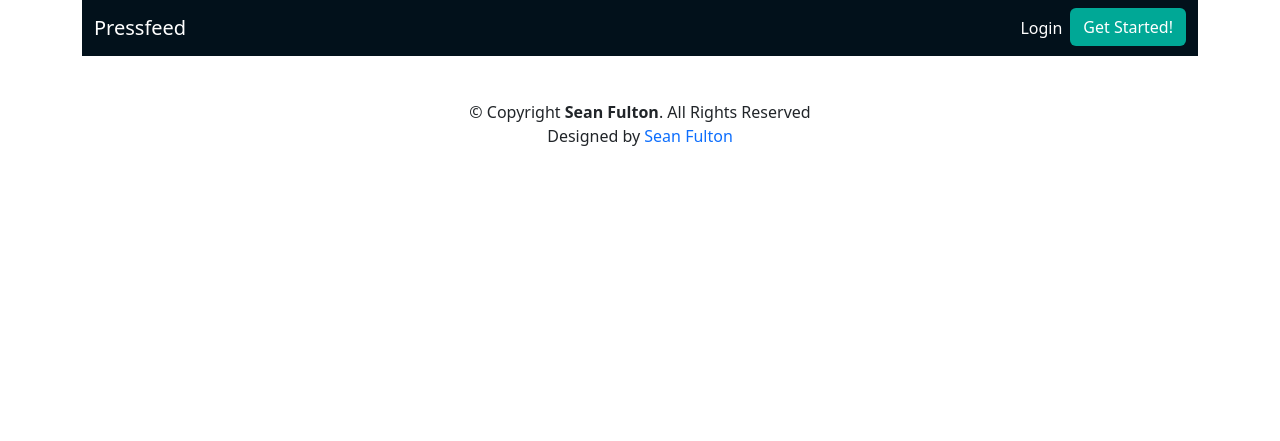
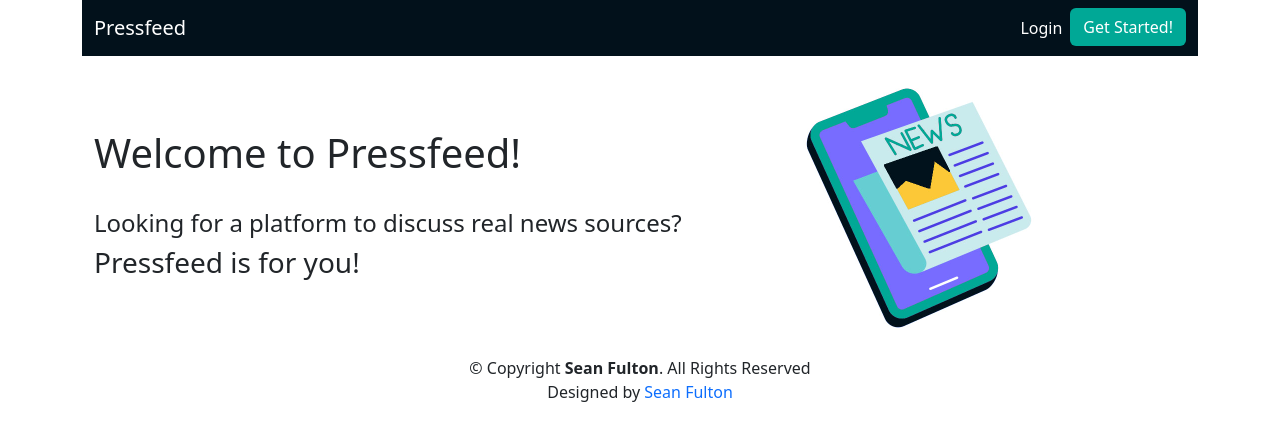
Before and after one commit to sean-fulton/Pressfeed, a Django app: page / in a window 1280 px wide. Shown: the top 441 px of the page. Run offline with Django 4.2, Linux system fonts and the light colour scheme; parts of the project's set-up code (start-up, migrations or seed data) failed here and were passed over.

Commit message:
added top card to home page

```diff
--- a/pressfeed/news/templates/newsfeed.html
+++ b/pressfeed/news/templates/newsfeed.html
@@ -10,7 +10,7 @@
         <div class="col-sm-6 col-md-4 col-lg-3">
             <div class="card" style="height: 380px;">
                 {% load static %}
-                <img class="card-img-top" src="{{ article.thumbnail_url }}" style="height: 150px; object-fit: cover;" onerror="this.onerror=null; this.src='{% static 'err-splash.jpg' %}'">
+                <img class="card-img-top" src="{{ article.thumbnail_url }}" style="height: 150px; object-fit: cover;" onerror="this.onerror=null; this.src='{% static 'img/err-splash.jpg' %}'">
                 <div class="card-body d-flex flex-column" style="height: 100%;">
                     <h6 class="card-title">{{ article.title|truncatewords:12 }}</h6>
                     <p> {{article.source}} </p>
--- a/pressfeed/news/templates/testfeed.html
+++ b/pressfeed/news/templates/testfeed.html
@@ -9,7 +9,7 @@
         <div class="col-sm">
             <div class="card" style="width: 18rem; height: 380px;">
                 {% load static %}
-                <img class="card-img-top" src="{{ article.thumbnail_url }}" style="height: 150px; object-fit: cover;" onerror="this.onerror=null; this.src='{% static 'err-splash.jpg' %}'">
+                <img class="card-img-top" src="{{ article.thumbnail_url }}" style="height: 150px; object-fit: cover;" onerror="this.onerror=null; this.src='{% static 'img/err-splash.jpg' %}'">
                 <div class="card-body d-flex flex-column" style="height: 100%;">
                     <h5 class="card-title">{{ article.title|truncatewords:10 }}</h5>
 <!--                    {% if article.published_at.date == now.date %}-->
--- a/pressfeed/pressfeed/templates/base.html
+++ b/pressfeed/pressfeed/templates/base.html
@@ -68,7 +68,7 @@
                 &copy; Copyright <strong><span>Sean Fulton</span></strong>. All Rights Reserved
             </div>
             <div class="credits">
-                Designed by <a href="https://github.com/sean-fulton">Sean Fulton</a>
+                Designed by <a target="_blank" href="https://github.com/sean-fulton">Sean Fulton</a>
             </div>
         </div>
     </footer>
--- a/pressfeed/pressfeed/templates/home.html
+++ b/pressfeed/pressfeed/templates/home.html
@@ -4,5 +4,17 @@
 
 <!--{% load static %}-->
 <!--<img src="{% static 'pf-splash.jpg' %}">-->
+<div class="row">
+    <div class="col-lg-7 my-auto">
+        <h1> Welcome to Pressfeed! </h1>
+        <br/>
+        <h4>Looking for a platform to discuss real news sources? </h4>
+        <h3>Pressfeed is for you!</h3>
+    </div>
+    <div class="col-lg-4 d-flex justify-content-center">
+         {% load static %} <img class="img-fluid" id="home-news-phone" src='{% static 'img/news.jpg' %}'>
+    </div>
+</div>
+
 
 {% endblock %}
--- a/pressfeed/static/css/stylesheet.css
+++ b/pressfeed/static/css/stylesheet.css
@@ -75,6 +75,13 @@ a {
     text-align: center;
 }
 
+/* homepage */
+
+#home-news-phone {
+    height: 256px;
+    width: 256px;
+}
+
 /* footer */
 
 #footer {
```
Also changed, not shown: pressfeed/static/img/err-splash.jpg (renamed from pressfeed/static/err-splash.jpg), pressfeed/static/img/news.jpg (added), pressfeed/static/img/news.png (added), pressfeed/static/img/pf-splash.jpg (renamed from pressfeed/static/pf-splash.jpg), pressfeed/static/img/web-chat.png (added).
